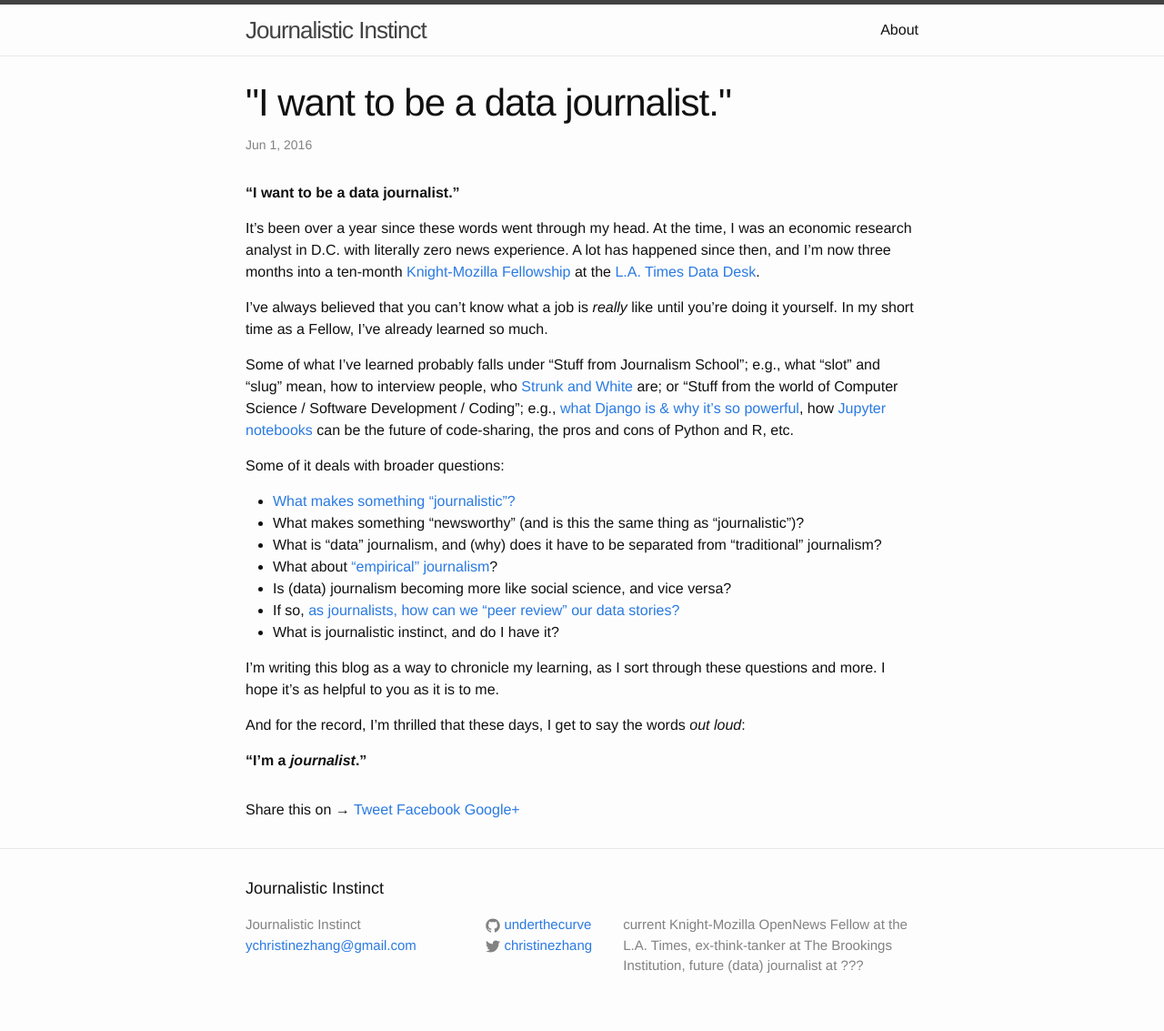
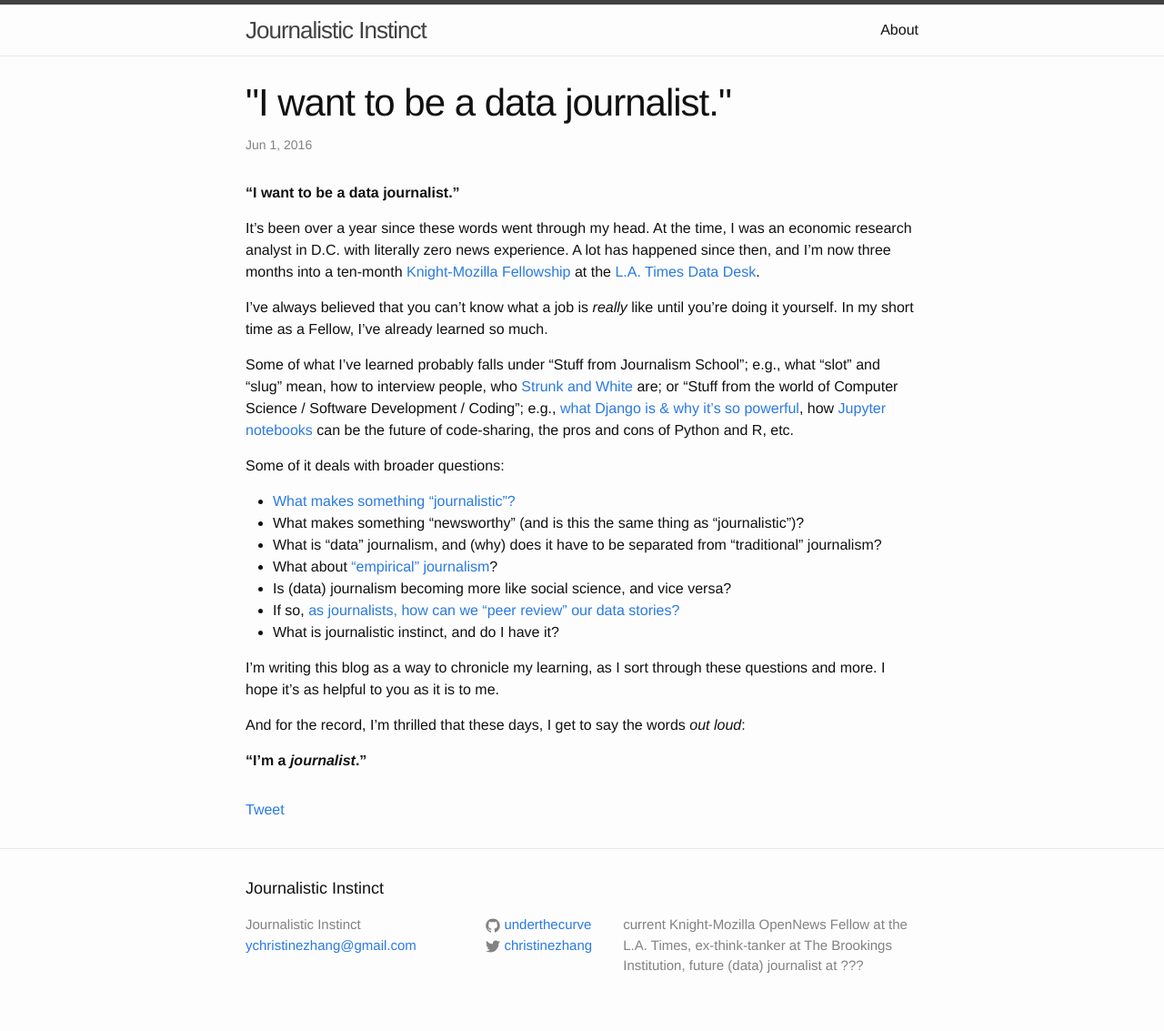
Before and after one commit to underthecurve/underthecurve.github.io, a Jekyll site: the page built from _posts/2016-06-01-i-want-to-be-a-data-journalist.markdown, in a window 1280 px wide. Shown: the whole page at 91% size. Built offline with Jekyll 4.4.1, drawn with Linux system fonts in a browser that asks for light colours; comment, search, counter and statistics services are not loaded.

Commit message:
share test

```diff
--- a/_layouts/post.html
+++ b/_layouts/post.html
@@ -15,11 +15,8 @@
 </article>
 
 <div class="share-page">
-    Share this on &rarr;
-    <a href="https://twitter.com/share" class="twitter-share-button">Tweet</a>
+    <a href="https://twitter.com/share" class="twitter-share-button" data-via="christinezhang">Tweet</a>
     <script>!function(d,s,id){var js,fjs=d.getElementsByTagName(s)[0],p=/^http:/.test(d.location)?'http':'https';if(!d.getElementById(id)){js=d.createElement(s);js.id=id;js.src=p+'://platform.twitter.com/widgets.js';fjs.parentNode.insertBefore(js,fjs);}}(document, 'script', 'twitter-wjs');</script>
-    <a href="https://facebook.com/sharer.php?u={{ site.url }}{{ page.url }}" rel="nofollow" target="_blank" title="Share on Facebook">Facebook</a>
-    <a href="https://plus.google.com/share?url={{ site.url }}{{ page.url }}" rel="nofollow" target="_blank" title="Share on Google+">Google+</a>
 </div>
 
 <div id="disqus_thread"></div>
```
